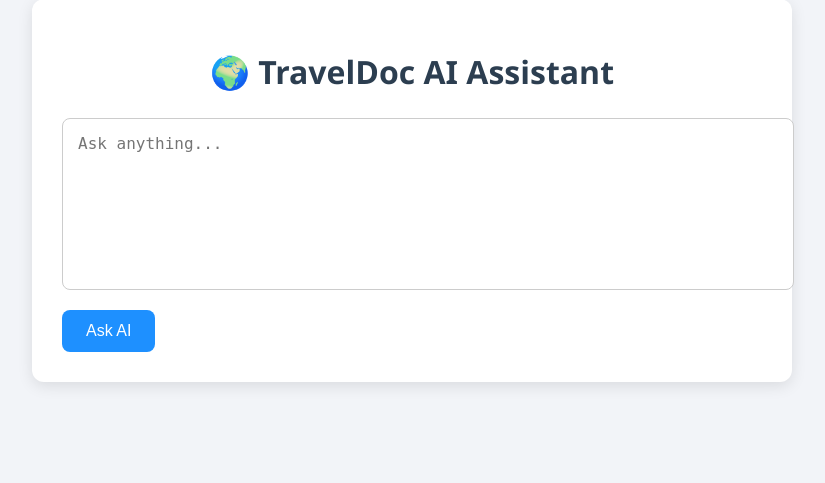
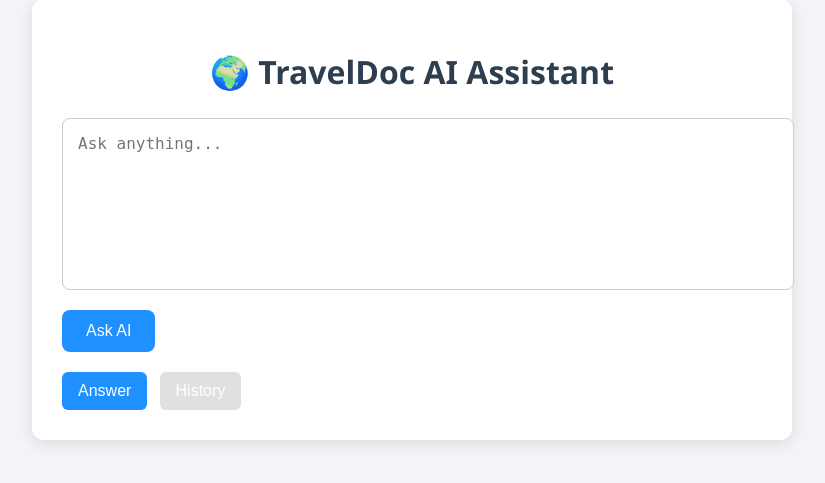
Before and after one commit to MuchiriKinyua/LLM-Powered-Travel-Assistant, a Flask app: page / in a window 1280 px wide. Shown: the part 61-544 px from the top of the page, without its empty margins (228-1053 px from the left). Run offline with Flask 3, Linux system fonts and the light colour scheme.

Commit message:
history section

```diff
--- a/static/style.css
+++ b/static/style.css
@@ -79,3 +79,32 @@ body {
     background-color: #0056b3;
     transform: translateY(-1px);
   }
+  .tab-buttons{
+    padding-top: 20px;
+  }
+  .tab-content {
+    opacity: 0;
+    transition: opacity 0.4s ease;
+    display: none;
+  }
+
+  .tab-content.active-tab {
+    display: block;
+    opacity: 1;
+  }
+
+  .tab-button {
+    background: #e0e0e0;
+    border: none;
+    padding: 10px 16px;
+    margin-right: 8px;
+    border-radius: 6px;
+    cursor: pointer;
+    font-weight: 500;
+    transition: background-color 0.3s;
+  }
+
+  .tab-button.active {
+    background: #1e90ff;
+    color: white;
+  }
--- a/templates/index.html
+++ b/templates/index.html
@@ -8,13 +8,20 @@
 <body>
   <div class="container">
     <h1>🌍 TravelDoc AI Assistant</h1>
+
+    <div id="answer-tab" style="display: block;">
       <form method="POST" action="/">
         <textarea name="user_input" placeholder="Ask anything...">{{ user_input or '' }}</textarea>
         <button type="submit">Ask AI</button>
       </form>
 
+      <div class="tab-buttons">
+        <button class="tab-button active" onclick="switchTab('answer-tab', event)">Answer</button>
+        <button class="tab-button" onclick="switchTab('history-tab', event)">History</button>
+      </div>
+
       {% if response %}
-    <div class="response">
+      <div class="response" id="response-box">
         <h2>Answer:</h2>
         <p id="short-response">
           {{ response[:350] }}{% if response|length > 350 %}... <a href="#" id="read-more-link">Read more</a>{% endif %}
@@ -23,8 +30,48 @@
         <p id="full-response" style="display:none;">{{ response|safe }}</p>
         {% endif %}
       </div>
+      {% endif %}
+    </div>
+
+
+<!-- Instead of class="tab-content", just give it an ID -->
+<div id="history-tab" style="display: none;">
+  <h2>History</h2>
+  <div class="history-scroll">
+    {% for item in history %}
+    <div class="history-item">
+      <p><strong>Question:</strong> {{ item.question }}</p>
+      <p><strong>Answer:</strong> {{ item.answer }}</p>
+      <p class="timestamp">📅 {{ item.timestamp }}</p>
+    </div>
+    {% else %}
+    <p>No history yet.</p>
+    {% endfor %}
+  </div>
+</div>
+
+  </div>
 
   <script>
+function switchTab(tabId, event) {
+  const responseBox = document.getElementById('response-box');
+  const historyTab = document.getElementById('history-tab');
+  const allButtons = document.querySelectorAll('.tab-button');
+
+  // Hide/show relevant content
+  if (tabId === 'history-tab') {
+    if (responseBox) responseBox.style.display = 'none';
+    historyTab.style.display = 'block';
+  } else {
+    if (responseBox) responseBox.style.display = 'block';
+    historyTab.style.display = 'none';
+  }
+
+  // Update active class on buttons
+  allButtons.forEach(btn => btn.classList.remove('active'));
+  event.target.classList.add('active');
+}
+
     document.addEventListener('DOMContentLoaded', function () {
       const readMoreLink = document.getElementById('read-more-link');
       const fullResponse = document.getElementById('full-response');
@@ -40,7 +87,5 @@
     });
   </script>
 
-    {% endif %}
-  </div>
 </body>
 </html>
```
Lines whose indentation alone changed are shown as unchanged.
